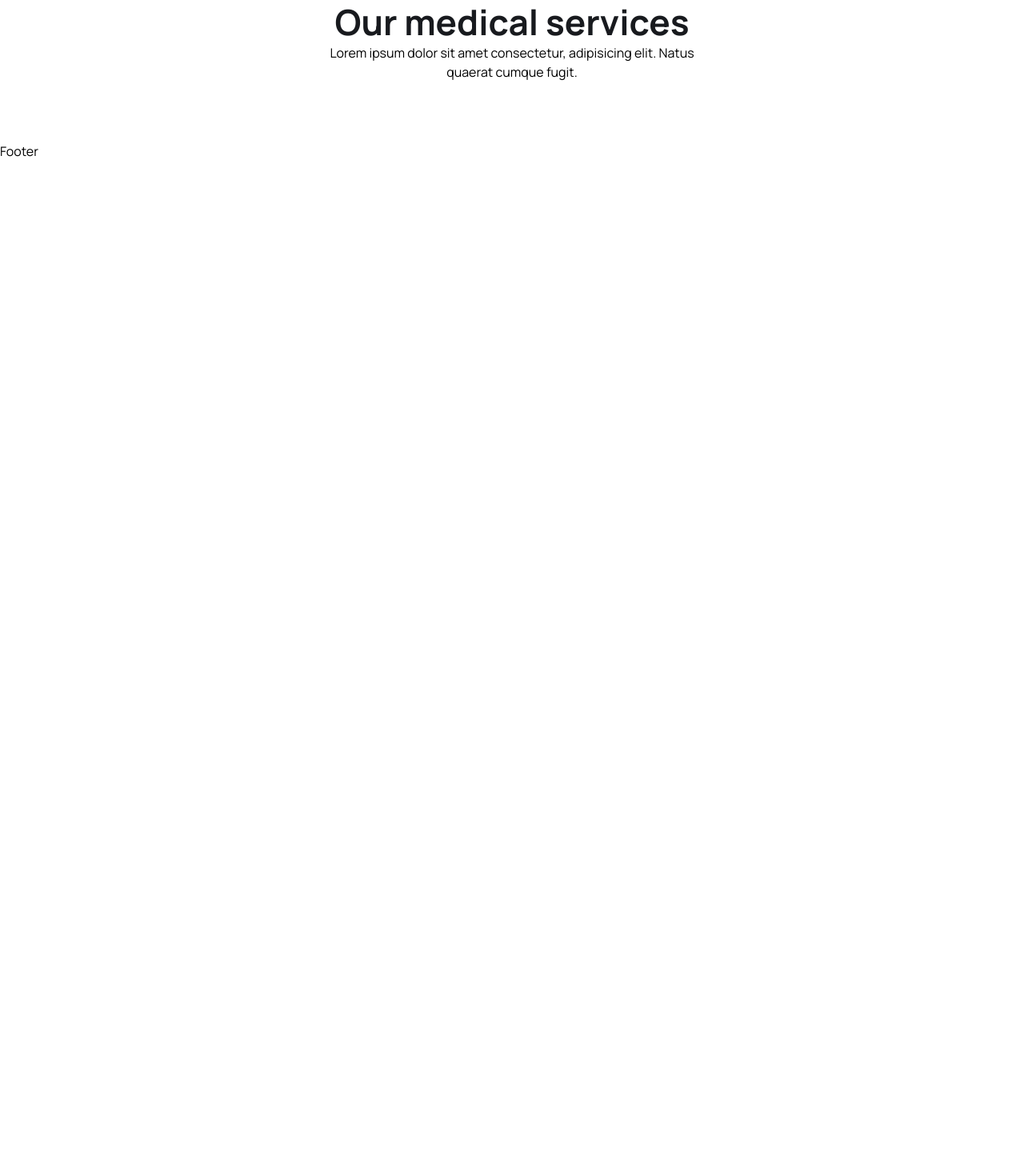
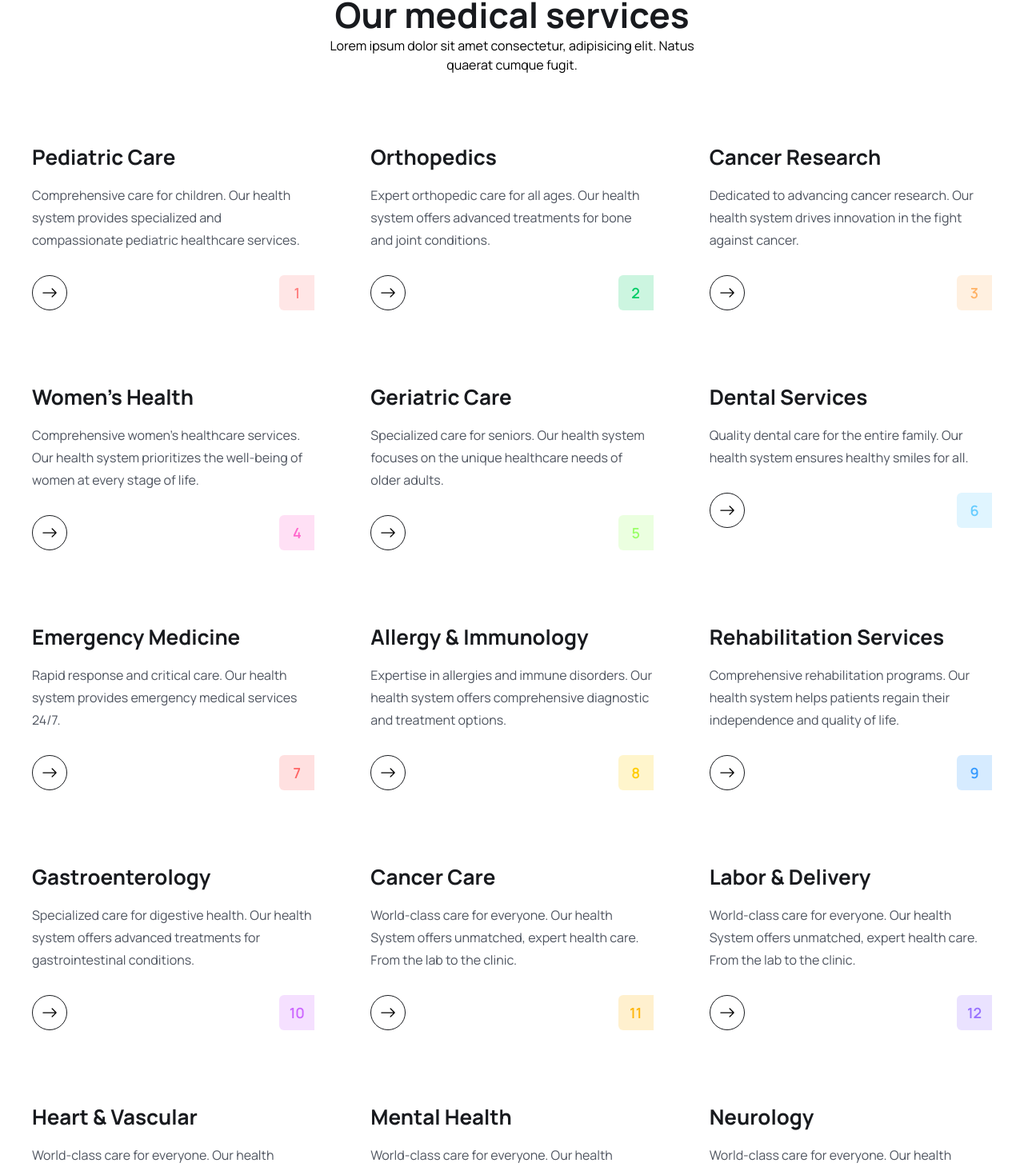
Before and after one commit to bettitaksas/medi-pointment, a React (Vite) app in the folder frontend/: page /home in a window 1280 px wide. Shown: the part 2607-4071 px from the top of the page at 80% size. Before the commit the page ends 2808 px from the top, so only its background shows below. Built offline with nearby package versions, Linux system fonts and the light colour scheme.

Commit message:
add list and card to services section

```diff
--- /dev/null
+++ b/frontend/src/assets/data/services.js
@@ -0,0 +1,101 @@
+export const services = [
+    {
+        name: 'Pediatric Care',
+        desc: 'Comprehensive care for children. Our health system provides specialized and compassionate pediatric healthcare services.',
+        bgColor: 'rgba(255, 128, 128, .2)',
+        textColor: '#FF8080',
+    },
+
+    {
+        name: 'Orthopedics',
+        desc: 'Expert orthopedic care for all ages. Our health system offers advanced treatments for bone and joint conditions.',
+        bgColor: 'rgba(0, 204, 102, .2)',
+        textColor: '#00CC66',
+    },
+
+    {
+        name: 'Cancer Research',
+        desc: 'Dedicated to advancing cancer research. Our health system drives innovation in the fight against cancer.',
+        bgColor: 'rgba(255, 178, 102, .2)',
+        textColor: '#FFB266',
+    },
+
+    {
+        name: "Women's Health",
+        desc: "Comprehensive women's healthcare services. Our health system prioritizes the well-being of women at every stage of life.",
+        bgColor: 'rgba(255, 102, 204, .2)',
+        textColor: '#FF66CC',
+    },
+
+    {
+        name: 'Geriatric Care',
+        desc: 'Specialized care for seniors. Our health system focuses on the unique healthcare needs of older adults.',
+        bgColor: 'rgba(153, 255, 102, .2)',
+        textColor: '#99FF66',
+    },
+
+    {
+        name: 'Dental Services',
+        desc: 'Quality dental care for the entire family. Our health system ensures healthy smiles for all.',
+        bgColor: 'rgba(102, 204, 255, .2)',
+        textColor: '#66CCFF',
+    },
+
+    {
+        name: 'Emergency Medicine',
+        desc: 'Rapid response and critical care. Our health system provides emergency medical services 24/7.',
+        bgColor: 'rgba(255, 102, 102, .2)',
+        textColor: '#FF6666',
+    },
+
+    {
+        name: 'Allergy & Immunology',
+        desc: 'Expertise in allergies and immune disorders. Our health system offers comprehensive diagnostic and treatment options.',
+        bgColor: 'rgba(255, 204, 0, .2)',
+        textColor: '#FFCC00',
+    },
+
+    {
+        name: 'Rehabilitation Services',
+        desc: 'Comprehensive rehabilitation programs. Our health system helps patients regain their independence and quality of life.',
+        bgColor: 'rgba(51, 153, 255, .2)',
+        textColor: '#3399FF',
+    },
+
+    {
+        name: 'Gastroenterology',
+        desc: 'Specialized care for digestive health. Our health system offers advanced treatments for gastrointestinal conditions.',
+        bgColor: 'rgba(204, 102, 255, .2)',
+        textColor: '#CC66FF',
+    },
+    {
+        name: 'Cancer Care',
+        desc: 'World-class care for everyone. Our health System offers unmatched, expert health care. From the lab to the clinic.',
+        bgColor: 'rgba(254, 182, 13, .2)',
+        textColor: '#FEB60D',
+    },
+    {
+        name: 'Labor & Delivery',
+        desc: 'World-class care for everyone. Our health System offers unmatched, expert health care. From the lab to the clinic.',
+        bgColor: 'rgba(151, 113, 255, .2)',
+        textColor: '#9771FF',
+    },
+    {
+        name: 'Heart & Vascular',
+        desc: 'World-class care for everyone. Our health System offers unmatched, expert health care. From the lab to the clinic.',
+        bgColor: 'rgba(1, 181, 197, .2)',
+        textColor: '#01B5C5',
+    },
+    {
+        name: 'Mental Health',
+        desc: 'World-class care for everyone. Our health System offers unmatched, expert health care. From the lab to the clinic.',
+        bgColor: 'rgba(1, 181, 197, .2)',
+        textColor: '#01B5C5',
+    },
+    {
+        name: 'Neurology',
+        desc: 'World-class care for everyone. Our health System offers unmatched, expert health care. From the lab to the clinic.',
+        bgColor: 'rgba(254, 182, 13, .2)',
+        textColor: '#FEB60D',
+    }
+];
--- a/frontend/src/components/About/About.jsx
+++ b/frontend/src/components/About/About.jsx
@@ -1,37 +1,40 @@
-import aboutImg from "../../assets/images/about.png";
-import aboutCardImg from "../../assets/images/about-card.png";
-import { Link } from "react-router-dom";
+import aboutImg from '../../assets/images/about.png';
+import aboutCardImg from '../../assets/images/about-card.png';
+import { Link } from 'react-router-dom';
 
 const About = () => {
     return (
         <section>
-      <div className="container">
-        <div className="flex justify-between flex-col  lg:flex-row gap-[50px] lg:gap-[130px] xl:gap-0 ">
+            <div className='container'>
+                <div className='flex justify-between flex-col  lg:flex-row gap-[50px] lg:gap-[130px] xl:gap-0 '>
                     {/* =====about img===== */}
-          <div className="relative z-10 w-3/4 lg:w-1/2  xl:w-[770px] order-2 lg:order-1">
-            <img src={aboutImg} alt="about_img" />
-            <div className=" w-[200px] md:w-[300px] absolute bottom-4 right-[-30%]  md:right-[-7%]  lg:right-[22%] z-20">
-              <img src={aboutCardImg} alt="" />
+                    <div className='mr-4 relative z-10 w-3/4 lg:w-1/2  xl:w-[770px] order-2 lg:order-1'>
+                        <img src={aboutImg} alt='about_img' className='rounded-lg' />
+                        <div className=' w-[200px] md:w-[300px] absolute bottom-4 right-[-30%]  md:right-[-7%]  lg:right-[22%] z-20'>
+                            <img src={aboutCardImg} alt='' />
                         </div>
                     </div>
 
                     {/* =====about content===== */}
-          <div className=" w-full lg:w-1/2 xl:w-[670px] order-1 lg:order-2">
-            <h2 className="heading">Proud to be one of the nations best</h2>
-            <p className="text__para">
-              For 30 years in a row, U.S. News & World Report has recognized us
-              as one of the best publics hospitals in the Nation and #1 in
-              Texas. Lorem ipsum dolor sit amet consectetur, adipisicing elit.
-              Quas, nemo?
+                    <div className=' w-full lg:w-1/2 xl:w-[670px] order-1 lg:order-2'>
+                        <h2 className='heading'>
+                            Proud to be one of the nations best
+                        </h2>
+                        <p className='text__para'>
+                            For 30 years in a row, U.S. News & World Report has
+                            recognized us as one of the best publics hospitals
+                            in the Nation and #1 in Texas. Lorem ipsum dolor sit
+                            amet consectetur, adipisicing elit. Quas, nemo?
                         </p>
-            <p className="text__para mt-[30px]">
-              Our best is something we strive for each day, caring for our
-              patients—not looking back at what we accomplished but towards what
-              we can do tomorrow. Providing the best. Lorem ipsum dolor sit
-              amet, consectetur adipisicing elit. Aliquid, modi?
+                        <p className='text__para mt-[30px]'>
+                            Our best is something we strive for each day, caring
+                            for our patients—not looking back at what we
+                            accomplished but towards what we can do tomorrow.
+                            Providing the best. Lorem ipsum dolor sit amet,
+                            consectetur adipisicing elit. Aliquid, modi?
                         </p>
-            <Link to="/">
-              <button className="btn">Learn More</button>
+                        <Link to='/'>
+                            <button className='btn'>Learn More</button>
                         </Link>
                     </div>
                 </div>
--- /dev/null
+++ b/frontend/src/components/Services/ServiceCard.jsx
@@ -0,0 +1,41 @@
+/* eslint-disable react/prop-types */
+
+import { BsArrowRight } from "react-icons/bs";
+import { Link } from "react-router-dom";
+
+const ServiceCard = ({ item, index }) => {
+  const { name, desc, bgColor, textColor } = item;
+
+  return (
+    <div className=" py-[30px] px-3 lg:px-[20px] ">
+      <h2 className="text-[26px] leading-9 font-[700] text-headingColor">
+        {name}
+      </h2>
+      <p className="text-[16px] leading-7 font-[400] text-textColor mt-4">
+        {desc}
+      </p>
+
+      <div className="flex items-center justify-between mt-[30px]">
+        <Link
+          to="/doctors"
+          className=" w-[44px] h-[44px] rounded-full border border-solid border-[#181A1E] flex  items-center justify-center group hover:bg-[#0067FF] hover:border-none"
+        >
+          <BsArrowRight className="group-hover:text-white w-6 h-5" />
+        </Link>
+
+        <span
+          className={`w-[44px] h-[44px] flex items-center justify-center  text-[18px] leading-[30px] font-[600]  `}
+          style={{
+            background: `${bgColor}`,
+            color: `${textColor}`,
+            borderRadius: "6px 0 0 6px",
+          }}
+        >
+          {index + 1}
+        </span>
+      </div>
+    </div>
+  );
+};
+
+export default ServiceCard;
--- /dev/null
+++ b/frontend/src/components/Services/ServicesList.jsx
@@ -0,0 +1,14 @@
+import ServiceCard from "./ServiceCard";
+import { services } from "../../assets/data/services";
+
+const ServicesList = () => {
+  return (
+    <div className="grid grid-cols-1 md:grid-cols-2 lg:grid-cols-3 gap-5 lg:gap-[30px]  mt-[30px] lg:mt-[55px]">
+      {services.map((item, index) => (
+        <ServiceCard item={item} index={index} key={index} />
+      ))}
+    </div>
+  );
+};
+
+export default ServicesList;
--- a/frontend/src/pages/Home.jsx
+++ b/frontend/src/pages/Home.jsx
@@ -9,6 +9,7 @@ import { Link } from 'react-router-dom';
 import { BsArrowRight } from 'react-icons/bs';
 
 import About from '../components/About/About.jsx';
+import ServicesList from '../components/Services/ServicesList';
 
 const Home = () => {
     return (
@@ -205,6 +206,7 @@ const Home = () => {
                             elit. Natus quaerat cumque fugit.
                         </p>
                     </div>
+                    <ServicesList />
                 </div>
             </section>
         </>
```
Lines whose indentation alone changed are shown as unchanged.
